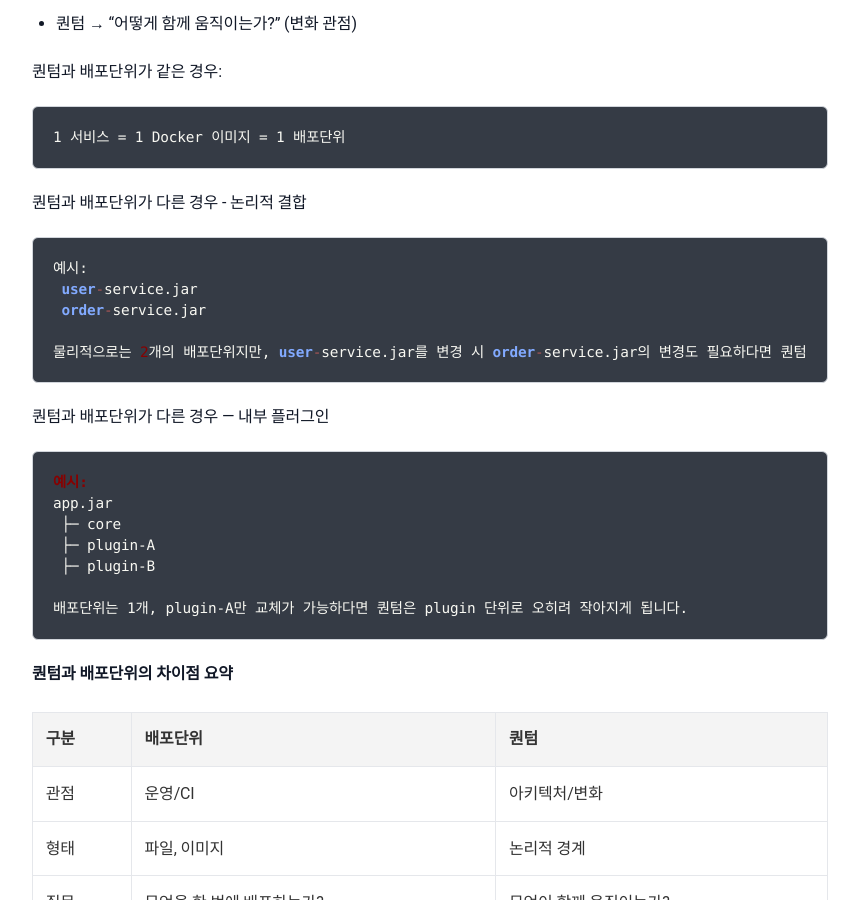
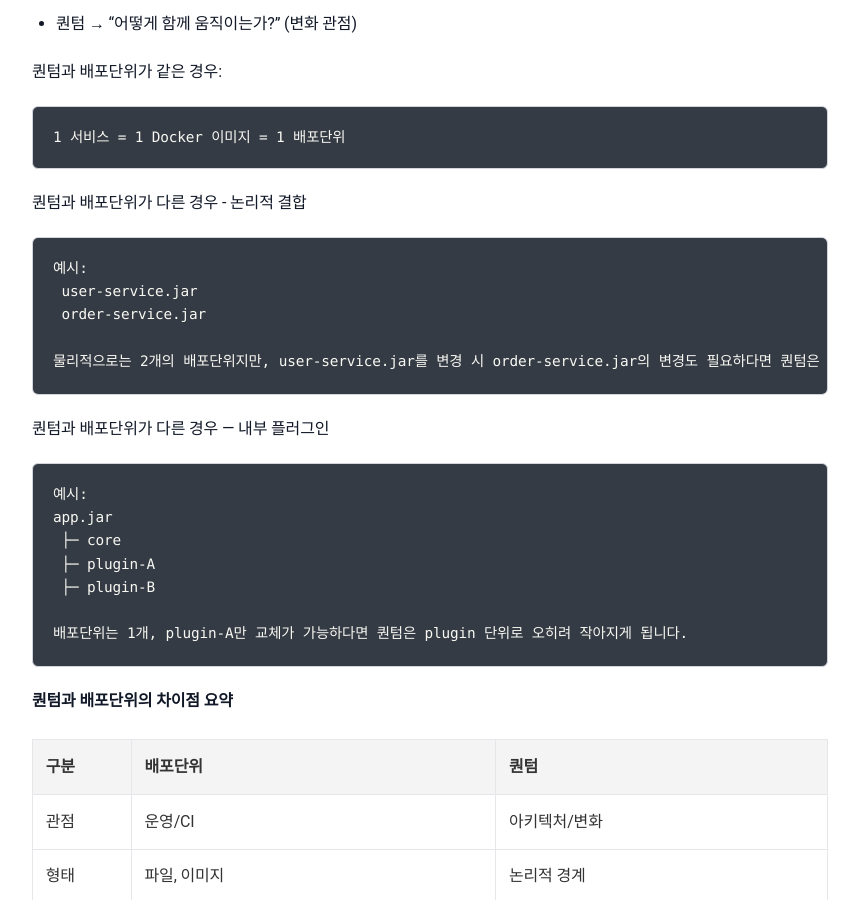
Before and after one commit to sanghoon-lee/sanghoon-lee.github.io, a Jekyll site: the page built from _posts/2026-02-23-ArchitecureCoreConcept.md, in a window 1280 px wide and 900 px high, scrolled down 4155 px. Shown: the whole window, without its empty margins (210-1069 px from the left). Built offline with Jekyll 4.4.1, drawn with Linux system fonts in a browser that asks for light colours; nearby versions of some CDN libraries; comment, search, counter and statistics services are not loaded.

````diff
--- a/_posts/2026-02-23-ArchitecureCoreConcept.md
+++ b/_posts/2026-02-23-ArchitecureCoreConcept.md
@@ -149,7 +149,7 @@ categories: 일반
 
 퀀텀과 배포단위가 다른 경우 - 논리적 결합
 
-```
+```nohighlight
 예시:
  user-service.jar
  order-service.jar
@@ -159,7 +159,7 @@ categories: 일반
 
 퀀텀과 배포단위가 다른 경우 — 내부 플러그인
 
-```
+```nohighlight
 예시:
 app.jar
  ├─ core
@@ -193,7 +193,7 @@ Repo, 컴포넌트, 배포단위의 관계도 많이 헷갈리는 부분이었
 이 셋도 항상 동일하지 않습니다.
 
 **가장 단순한 구조**
-```
+```nohighlight
 Repo
  └─ 컴포넌트
 
@@ -201,7 +201,7 @@ Repo
 ```
 
 **멀티모듈 구조**
-```
+```nohighlight
 Repo
  ├─ 컴포넌트
  ├─ 컴포넌트
````
